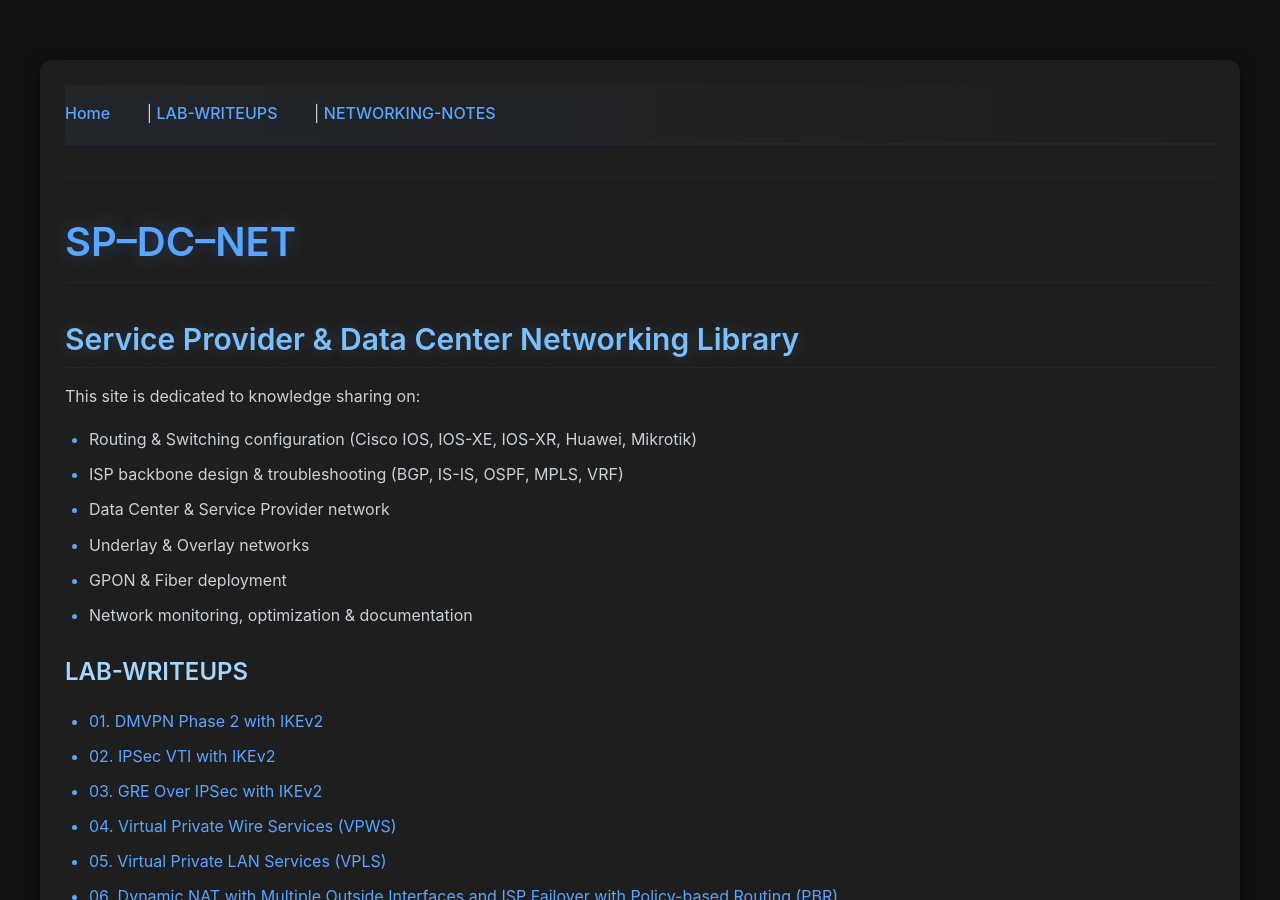
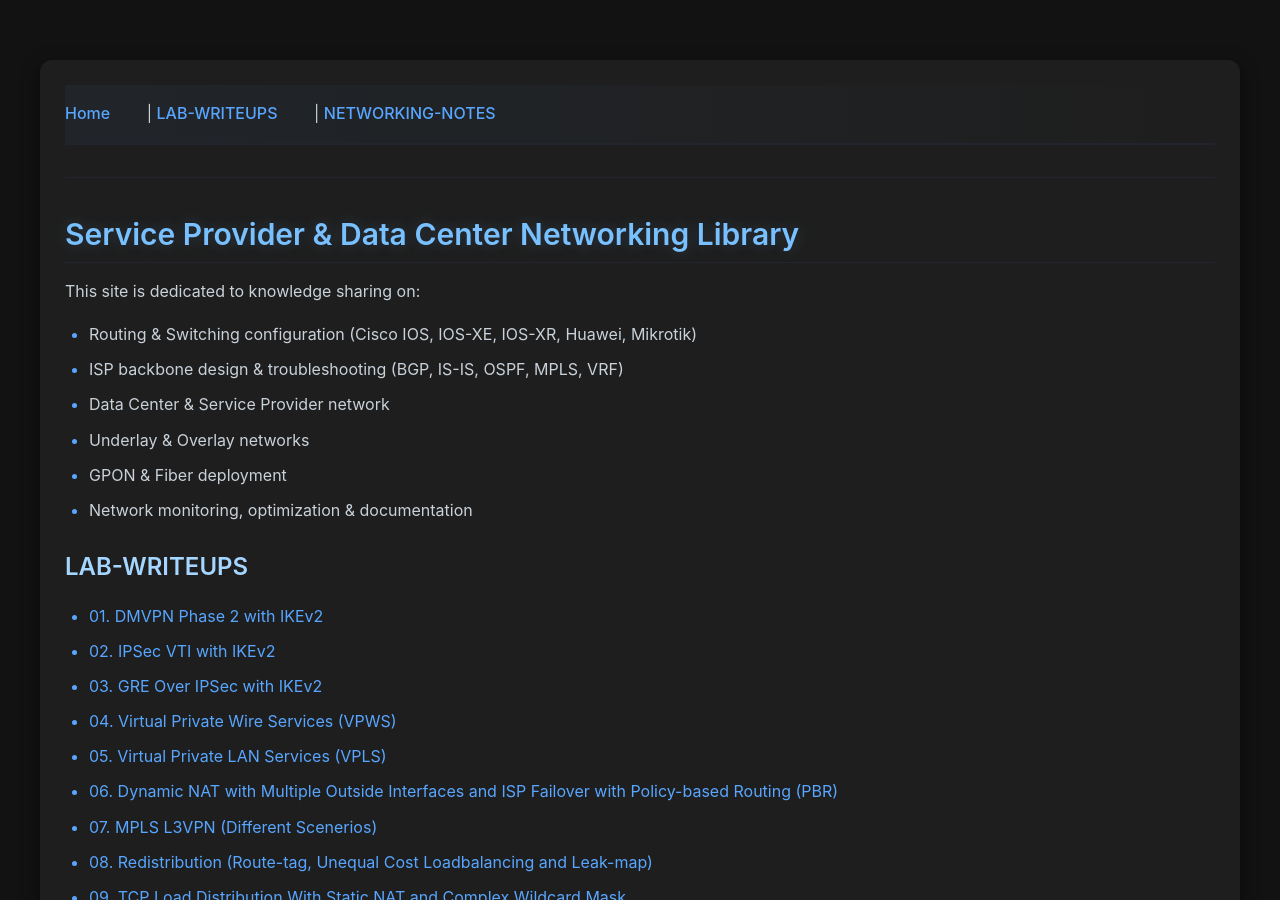
Before and after one commit to neolwin-net/sp-dc-net, a Jekyll site: the page built from index.md, in a window 1280 px wide and 900 px high. Built offline with Jekyll 4.4.1, drawn with Linux system fonts in a browser that asks for light colours.

Commit message:
Update index1.md

```diff
--- a/index.md
+++ b/index.md
@@ -4,8 +4,6 @@ title: NEO'S SERVICE PROVIDER LIBRARY
 ---
 
 {% include nav.html %}
-
-# SP–DC–NET
 
 ## Service Provider & Data Center Networking Library
 
```
